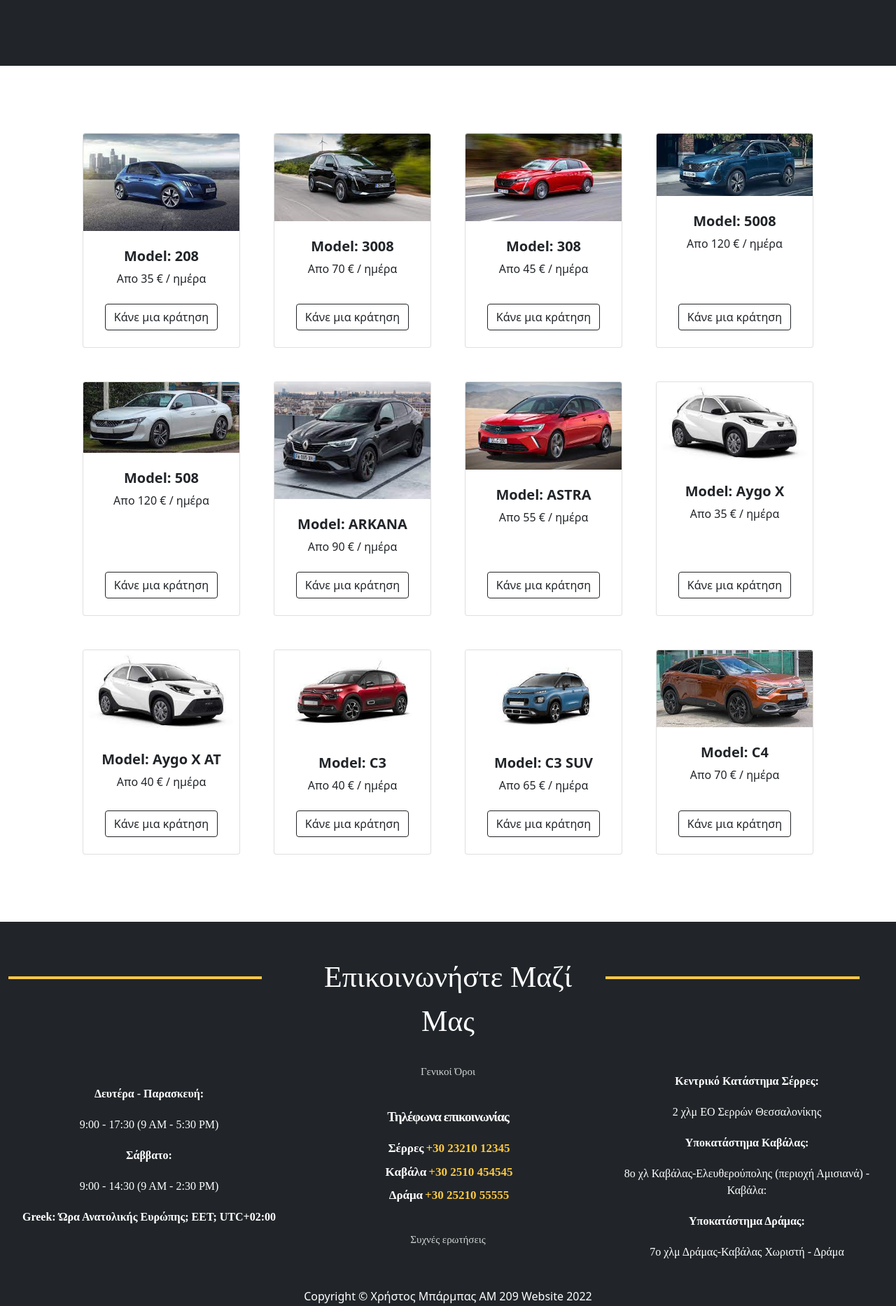
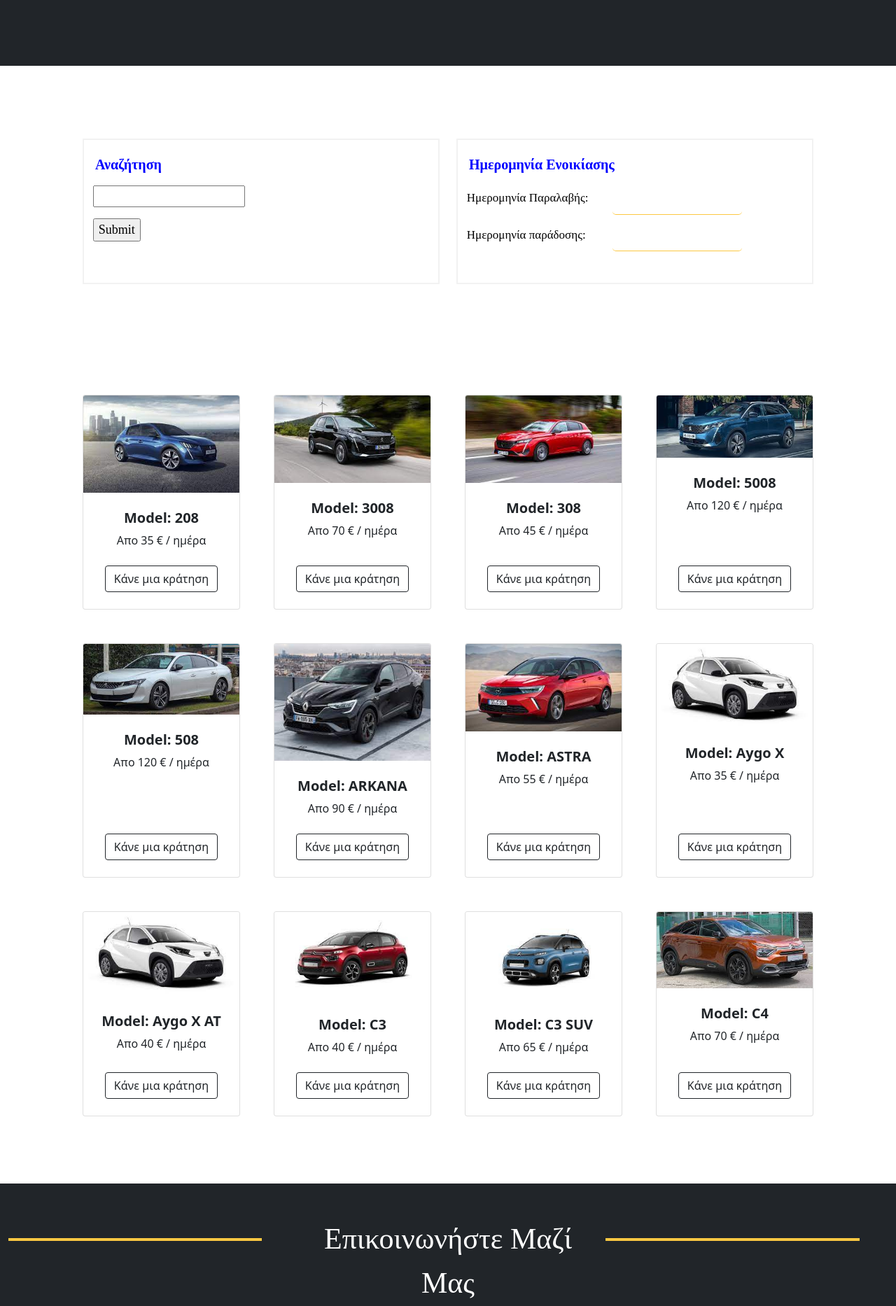
Before and after one commit to cbar3/RAC, a Django app: page /login/home in a window 1280 px wide. Shown: the part 409-2275 px from the top of the page at 70% size. Run offline with Django 3.2, Linux system fonts and the light colour scheme; data comes from the database, SQL or seed files in the repository; some libraries are stand-ins or nearby versions.

Commit message:
new commit 02/12/2022

```diff
--- a/carRental/templates/home.html
+++ b/carRental/templates/home.html
@@ -1,6 +1,73 @@
 {% extends 'main.html' %}
 {% load static  %}
 {% block content %}
+    <section class="py-5">
+        <div class="container px-4 px-lg-5 mt-5">
+        <div class="row">
+            <div class="col-12 col-md-6">
+                <div class="conUserData">
+                    <div class="row">
+                        <div class="col-12">
+                            <div class="tileTitle">
+                                Αναζήτηση
+                            </div>
+                        </div>
+                    </div>
+                    <div class="row">
+                        <form type="get" action="." class="container">
+                            <div class="col-5">
+                                <div class="textUserData inputBoxCustomer">
+						            <input type="text" name="txt">
+                                </div>
+                            </div>
+                            <div class="col-7">
+                                <div class="UserData" >
+                                    <input type="submit" class="raise" value="Submit">
+                                </div>
+                            </div>
+                        </form>
+                    </div>
+                </div>
+            </div>
+            <div class="col-12 col-md-6">
+                <div class="conDateData">
+                    <div class="row">
+                        <div class="col-12">
+                            <div class="tileTitle">
+                                Ημερομηνία Ενοικίασης
+                            </div>
+                        </div>
+                    </div>
+                    <div class="row">
+                        <div class="col-5">
+                            <div class="textUserData">
+                                Ημερομηνία Παραλαβής:
+                            </div>
+                        </div>
+                        <div class="col-7">
+
+                            <label>
+                                <input type="text" class="dateSelect startDateJq " required="required" name='startDate' />
+                            </label>
+                        </div>
+                    </div>
+                    <div class="row">
+                        <div class="col-5">
+                            <div class="textUserData">
+                                Ημερομηνία παράδοσης:
+                            </div>
+                        </div>
+                        <div class="col-7">
+                            <label>
+                                <input type="text" class="dateSelect  endDateJq" required="required" name='endDate' />
+                            </label>
+                        </div>
+                    </div>
+                </div>
+            </div>
+        </div>
+    </section>
+
       <!-- Section-->
         <section class="py-5">
             <div class="container px-4 px-lg-5 mt-5">
@@ -31,4 +98,24 @@
                 </div>
             </div>
         </section>
-    {% endblock %}
+<script>
+    var data            = JSON.parse("{{dataClean|escapejs}}");
+    var currentDate     = new Date();
+
+    $('.dateSelect').datepicker({
+        format: 'mm/dd/yyyy',
+        autoClose:true,
+        datesDisabled:data,
+        startDate: currentDate ,
+    });
+    $('.dateSelect').datepicker()
+    .on('changeDate', function() {
+
+        var startDate   = new Date($(".startDateJq").val());
+        var endDate     = new Date($(".endDateJq").val());
+        var diffDate    = (endDate  - startDate) / (1000 * 60 * 60 * 24);
+        var days        = Math.round(diffDate);
+        console.log(days)
+    });
+</script>
+ {% endblock %}
--- a/carRental/views.py
+++ b/carRental/views.py
@@ -19,7 +19,7 @@
 import stripe
 import itertools
 from django.contrib import messages
-from django.db.models import Count, Sum, Max
+from django.db.models import Count, Sum, Max, Q
 
 
 class UserList(generics.ListAPIView):
@@ -149,12 +149,60 @@
 
 
 def home(request):
-    cars = Car.objects.all().order_by('carModel')[:12]
-    return render(request, 'home.html', {'cars': cars})
+    txt = request.GET.get('txt', '')
+    dataHolder = []
+    dataClean = []
+    current = request.user
+    carData = Car.objects.all()
+    pickupPlace = PlaceToStart.objects.all()
+    rawData = Rental.objects.all()
+    priceOfAddi = Extras.objects.last()
+    filter_avail = dict(endDate__date__lte=Rental.finishDate, startDate__date__gte=Rental.startDate)
+    # is_occupied = Rental.objects.filter(**filter_avail, car=Rental.pk)
+    if txt == '':
+        cars = Car.objects.all().order_by('carModel')[:12]
+    else:
+        cars = Car.objects.filter((Q(carModel__contains=txt)
+                                   | Q(transmission__contains=txt)
+                                   | Q(type__contains=txt)
+                                   | Q(manufacturer__manufacturerName__contains=txt)))
+
+
+    # making a list of blocked days for date picker
+
+    for x in rawData:
+        if x.finishDate > datetime.now().date():
+            srtDate = x.startDate
+            endDate = x.finishDate
+            delta = endDate - srtDate
+            dataHolder = [(srtDate + timedelta(days=i)) for i in range(delta.days + 1)]
+
+    dataClean = [x.strftime("%d/%m/%Y") for x in dataHolder]
+    dataClean = dumps(dataClean)
+
+    context = {
+        'cars': cars,
+        'current': current,
+        'carData': carData,
+        'dataClean': dataClean,
+        'pickupPlace': pickupPlace,
+        'priceOfAddi': priceOfAddi
+    }
+
+    return render(request, 'home.html', context)
 
 
 def carlist(request):
-    cars = Car.objects.all().order_by('carModel')
+    txt = request.GET.get('txt', '')
+
+    if txt == '':
+        cars = Car.objects.all().order_by('carModel')
+    else:
+        cars = Car.objects.filter((Q(carModel__contains=txt)
+                                   | Q(transmission__contains=txt)
+                                   | Q(type__contains=txt)
+                                   | Q(manufacturer__manufacturerName__contains=txt)))
+
     return render(request, 'carlist.html', {'cars': cars})
 
 
```
Also changed, not shown: carRental/templates/carlist.html (+26 -0 lines).
